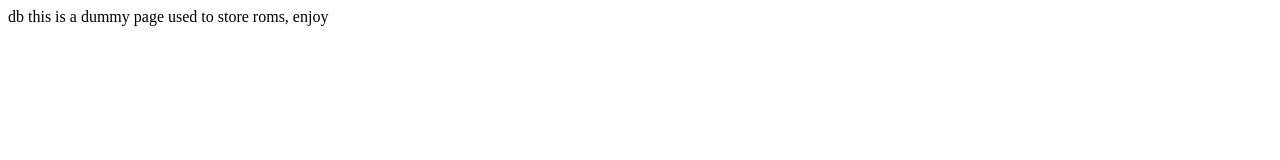
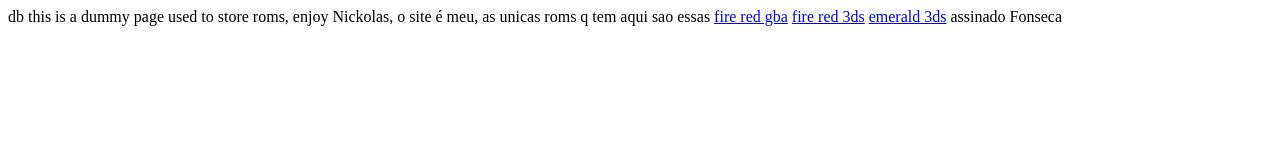
Before and after one commit to raulhubgit/def-no-rom, a plain HTML site: page index.html in a window 1280 px wide. Drawn offline with Linux system fonts and the light colour scheme.

Commit message:
Update index.html

```diff
--- a/index.html
+++ b/index.html
@@ -2,5 +2,10 @@
   <head>db</head>
   <body>
     this is a dummy page used to store roms, enjoy
+    Nickolas, o site é meu, as unicas roms q tem aqui sao essas
+    <a href='Pokemon - FireRed Version (USA, Europe).gba'>fire red gba</a>
+    <a href='Pokemon FireRed.cia'>fire red 3ds</a>
+    <a href='Pokemon Emerald.cia'>emerald 3ds</a>
+    assinado Fonseca
   </body>
 </html>
```
